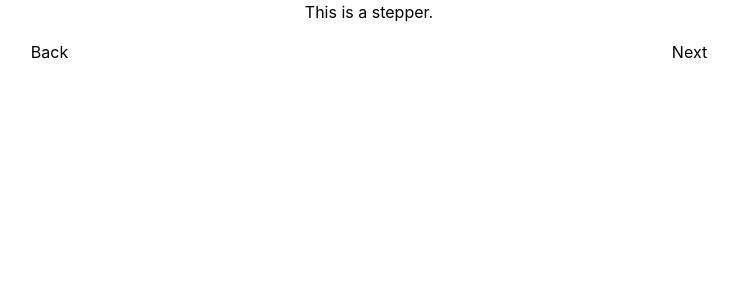
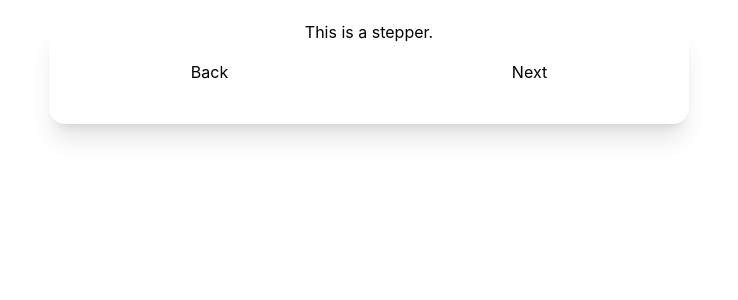
Before and after one commit to RakshaPawar108/pocketchallenge, a React (Create React App) app: page / in a window 1280 px wide. Shown: the top 300 px of the page, without its empty margins (271-1009 px from the left). Built offline with nearby package versions, Linux system fonts and the light colour scheme.

Commit message:
style: app component styling for container

```diff
--- a/src/App.jsx
+++ b/src/App.jsx
@@ -3,11 +3,11 @@ import { Stepper, StepperControls } from "./components";
 
 function App() {
   return (
-    <div className="App">
-      <div className="container vertical">
+    <div className="App md:w-1/2 mx-auto shadow-xl rounded-2xl pb-2 bg-white">
+      <div className="container horizontal mt-5">
         <Stepper />
       </div>
-      <StepperControls/>
+      <StepperControls />
     </div>
   );
 }
```
